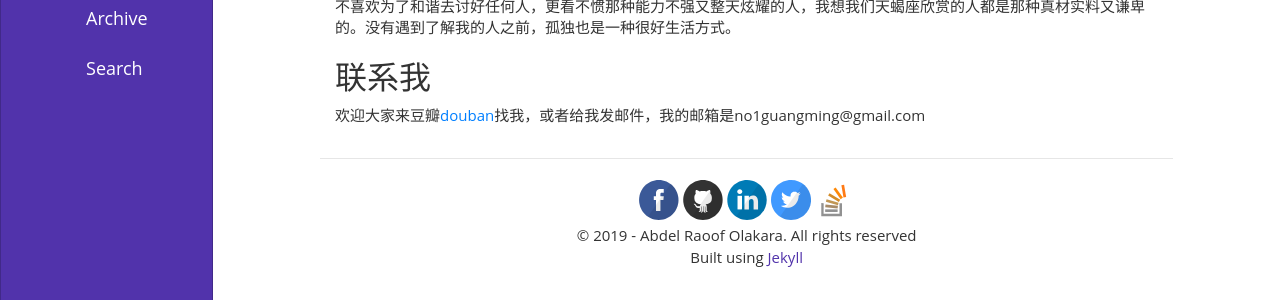
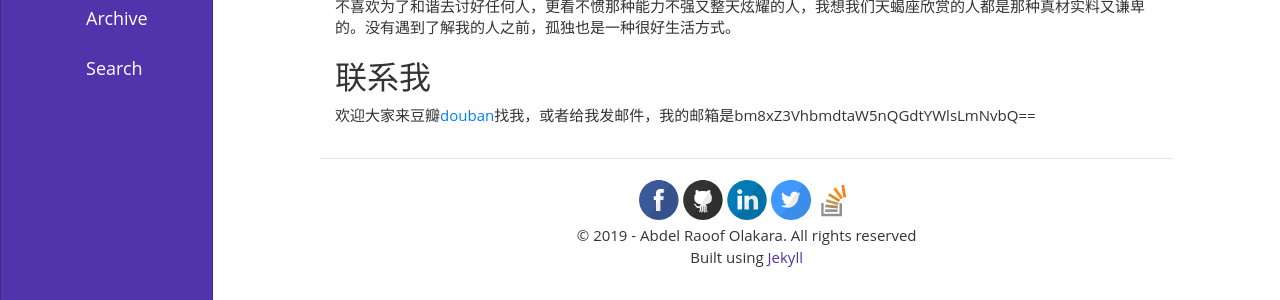
Before and after one commit to no1guangming/no1guangming.github.io, a Jekyll site: the page built from about/index.md, in a window 1280 px wide. Shown: the part 295-595 px from the top of the page. Built offline with Jekyll 4.4.1, drawn with Linux system fonts in a browser that asks for light colours; comment, search, counter and statistics services are not loaded.

Commit message:
Update index.md

```diff
--- a/about/index.md
+++ b/about/index.md
@@ -11,13 +11,17 @@ theme: purple
 
 对于少年来说，世界上没有“太迟”这件事，少年一直就在起跑线上，少年从来不认输。只有变老的人，才会这样。哎呦，我现在恋爱是不是太晚了，我现在学这个技能是不是太晚了。从来没有“太晚了”这件事，如果你不变老的话。想到什么，立即去做，即便明天就反悔，好歹也是尝试过了。如果不尝试，那又怎么会知道你会后悔呢？
 
+
+
 ## 我是天蝎座
 
 我是A型天蝎座，大家对我的评价就是闷闷的，很乏味，我也懒得解释，对于不懂我的人，我想即使我冷淡一点也无所谓，我不喜欢为了和谐去讨好任何人，更看不惯那种能力不强又整天炫耀的人，我想我们天蝎座欣赏的人都是那种真材实料又谦卑的。没有遇到了解我的人之前，孤独也是一种很好生活方式。
 
 
 
+
+
 ## 联系我
 
 
-欢迎大家来豆瓣[douban](https://www.douban.com/people/no1guangming/)找我，或者给我发邮件，我的邮箱是no1guangming@gmail.com
+欢迎大家来豆瓣[douban](https://www.douban.com/people/no1guangming/)找我，或者给我发邮件，我的邮箱是bm8xZ3VhbmdtaW5nQGdtYWlsLmNvbQ==
```
